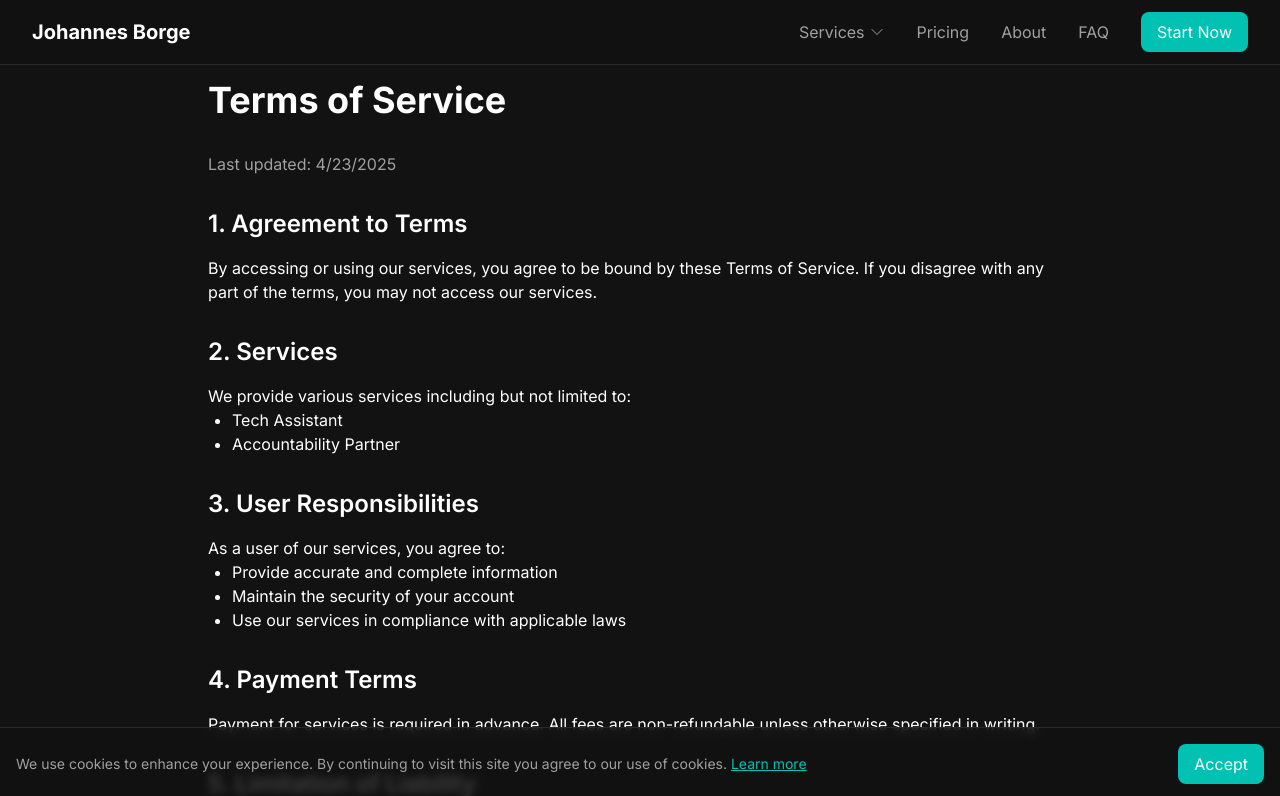
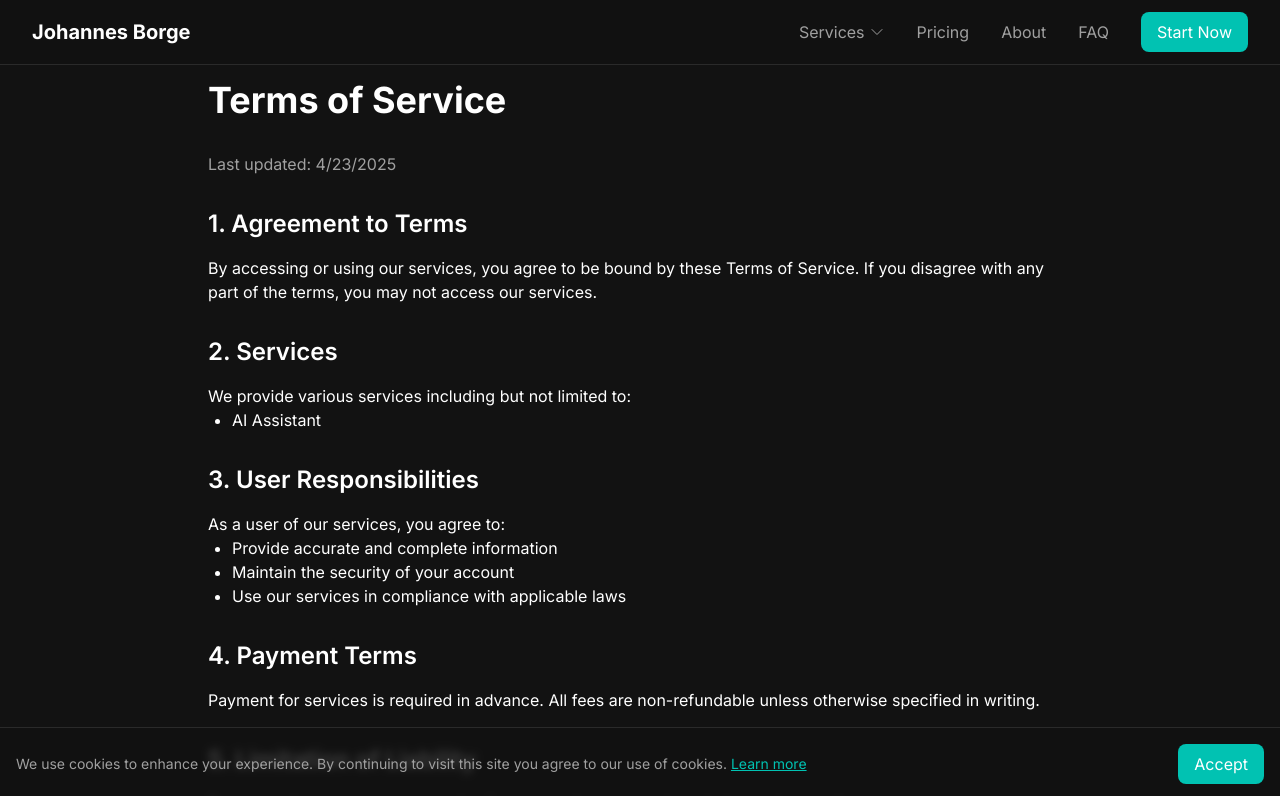
Before and after one commit to JohannesBorge/borge, a Next.js app: page /terms in a window 1280 px wide. Shown: the top 796 px of the page. Built offline with nearby package versions, Linux system fonts and the light colour scheme.

Commit message:
Update service names in Terms of Service

```diff
--- a/app/terms/page.tsx
+++ b/app/terms/page.tsx
@@ -28,8 +28,7 @@ export default function TermsOfService() {
               We provide various services including but not limited to:
             </p>
             <ul className="list-disc pl-6">
-              <li>Tech Assistant</li>
-              <li>Accountability Partner</li>
+              <li>AI Assistant</li>
             </ul>
 
             <h2 className="text-2xl font-semibold mt-8 mb-4">3. User Responsibilities</h2>
```
